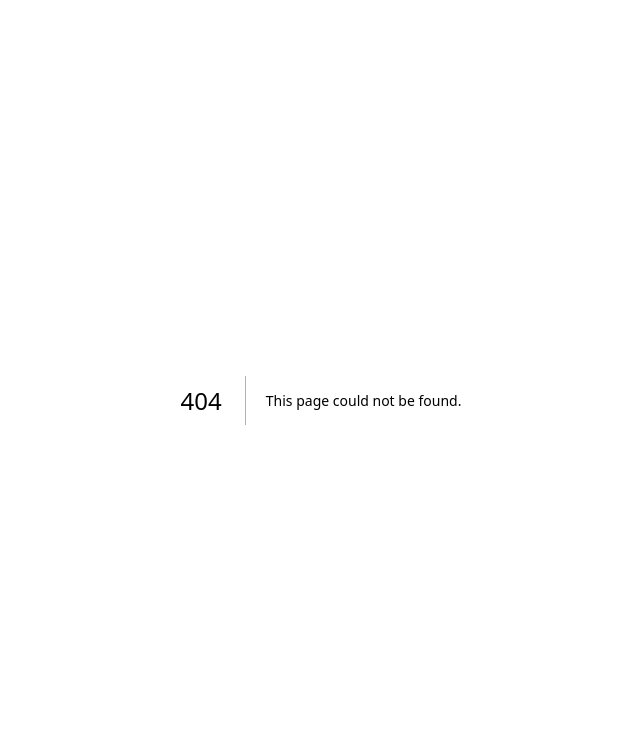
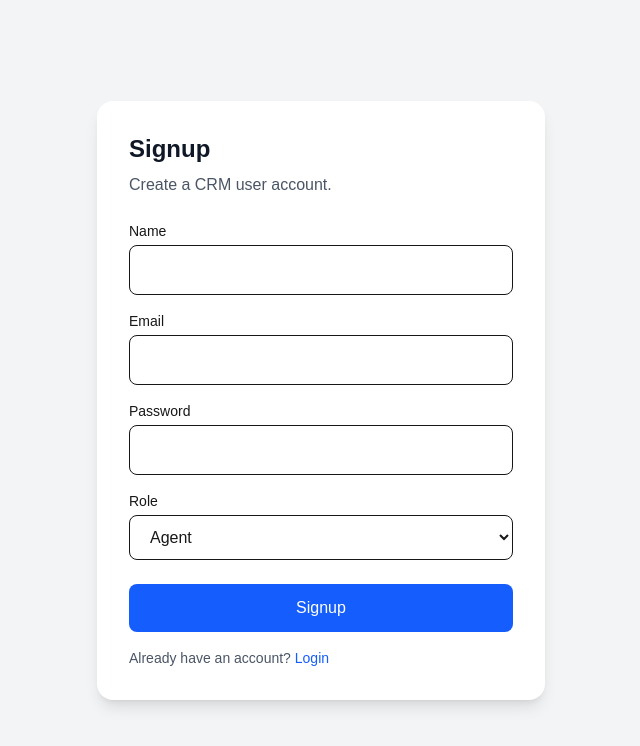
Before and after one commit to RameenSurryya/property-dealer-crm, a Next.js app: page /signup in a window 1280 px wide. Before the commit this address had no page. Shown: the top 746 px of the page, without its empty margins (319-959 px from the left). Built offline with nearby package versions, Linux system fonts and the light colour scheme.

Commit message:
Add authentication pages

```diff
--- /dev/null
+++ b/src/app/login/page.js
@@ -0,0 +1,92 @@
+"use client";
+
+import { useState } from "react";
+import { useRouter } from "next/navigation";
+import Link from "next/link";
+
+export default function LoginPage() {
+  const router = useRouter();
+
+  const [form, setForm] = useState({
+    email: "admin@example.com",
+    password: "admin123",
+  });
+
+  const [error, setError] = useState("");
+  const [loading, setLoading] = useState(false);
+
+  async function handleSubmit(e) {
+    e.preventDefault();
+    setError("");
+    setLoading(true);
+
+    const res = await fetch("/api/auth/login", {
+      method: "POST",
+      headers: {
+        "Content-Type": "application/json",
+      },
+      body: JSON.stringify(form),
+    });
+
+    const data = await res.json();
+
+    setLoading(false);
+
+    if (!res.ok) {
+      setError(data.message || "Login failed");
+      return;
+    }
+
+    if (data.user.role === "admin") {
+      router.push("/admin");
+    } else {
+      router.push("/agent");
+    }
+  }
+
+  return (
+    <main className="min-h-screen bg-gray-100 flex items-center justify-center px-4">
+      <form
+        onSubmit={handleSubmit}
+        className="bg-white shadow-lg rounded-2xl p-8 max-w-md w-full"
+      >
+        <h1 className="text-2xl font-bold text-gray-900">Login</h1>
+        <p className="text-gray-600 mt-2">Access your CRM dashboard.</p>
+
+        {error && (
+          <p className="bg-red-100 text-red-700 p-3 rounded-lg mt-4">{error}</p>
+        )}
+
+        <label className="block mt-6 text-sm font-medium">Email</label>
+        <input
+          className="w-full border rounded-lg px-4 py-3 mt-1"
+          type="email"
+          value={form.email}
+          onChange={(e) => setForm({ ...form, email: e.target.value })}
+        />
+
+        <label className="block mt-4 text-sm font-medium">Password</label>
+        <input
+          className="w-full border rounded-lg px-4 py-3 mt-1"
+          type="password"
+          value={form.password}
+          onChange={(e) => setForm({ ...form, password: e.target.value })}
+        />
+
+        <button
+          disabled={loading}
+          className="w-full bg-blue-600 text-white rounded-lg py-3 mt-6 hover:bg-blue-700 disabled:opacity-60"
+        >
+          {loading ? "Logging in..." : "Login"}
+        </button>
+
+        <p className="text-sm text-gray-600 mt-4">
+          Need an account?{" "}
+          <Link className="text-blue-600 font-medium" href="/signup">
+            Signup
+          </Link>
+        </p>
+      </form>
+    </main>
+  );
+}
--- /dev/null
+++ b/src/app/signup/page.js
@@ -0,0 +1,111 @@
+"use client";
+
+import { useState } from "react";
+import { useRouter } from "next/navigation";
+import Link from "next/link";
+
+export default function SignupPage() {
+  const router = useRouter();
+
+  const [form, setForm] = useState({
+    name: "",
+    email: "",
+    password: "",
+    role: "agent",
+  });
+
+  const [error, setError] = useState("");
+  const [loading, setLoading] = useState(false);
+
+  async function handleSubmit(e) {
+    e.preventDefault();
+    setError("");
+    setLoading(true);
+
+    const res = await fetch("/api/auth/signup", {
+      method: "POST",
+      headers: {
+        "Content-Type": "application/json",
+      },
+      body: JSON.stringify(form),
+    });
+
+    const data = await res.json();
+
+    setLoading(false);
+
+    if (!res.ok) {
+      setError(data.message || "Signup failed");
+      return;
+    }
+
+    if (data.user.role === "admin") {
+      router.push("/admin");
+    } else {
+      router.push("/agent");
+    }
+  }
+
+  return (
+    <main className="min-h-screen bg-gray-100 flex items-center justify-center px-4">
+      <form
+        onSubmit={handleSubmit}
+        className="bg-white shadow-lg rounded-2xl p-8 max-w-md w-full"
+      >
+        <h1 className="text-2xl font-bold text-gray-900">Signup</h1>
+        <p className="text-gray-600 mt-2">Create a CRM user account.</p>
+
+        {error && (
+          <p className="bg-red-100 text-red-700 p-3 rounded-lg mt-4">{error}</p>
+        )}
+
+        <label className="block mt-6 text-sm font-medium">Name</label>
+        <input
+          className="w-full border rounded-lg px-4 py-3 mt-1"
+          value={form.name}
+          onChange={(e) => setForm({ ...form, name: e.target.value })}
+        />
+
+        <label className="block mt-4 text-sm font-medium">Email</label>
+        <input
+          className="w-full border rounded-lg px-4 py-3 mt-1"
+          type="email"
+          value={form.email}
+          onChange={(e) => setForm({ ...form, email: e.target.value })}
+        />
+
+        <label className="block mt-4 text-sm font-medium">Password</label>
+        <input
+          className="w-full border rounded-lg px-4 py-3 mt-1"
+          type="password"
+          value={form.password}
+          onChange={(e) => setForm({ ...form, password: e.target.value })}
+        />
+
+        <label className="block mt-4 text-sm font-medium">Role</label>
+        <select
+          className="w-full border rounded-lg px-4 py-3 mt-1"
+          value={form.role}
+          onChange={(e) => setForm({ ...form, role: e.target.value })}
+        >
+          <option value="agent">Agent</option>
+          <option value="admin">Admin</option>
+        </select>
+
+        <button
+          disabled={loading}
+          className="w-full bg-blue-600 text-white rounded-lg py-3 mt-6 hover:bg-blue-700 disabled:opacity-60"
+        >
+          {loading ? "Creating account..." : "Signup"}
+        </button>
+
+        <p className="text-sm text-gray-600 mt-4">
+          Already have an account?{" "}
+          <Link className="text-blue-600 font-medium" href="/login">
+            Login
+          </Link>
+        </p>
+      </form>
+    </main>
+  );
+}
```
